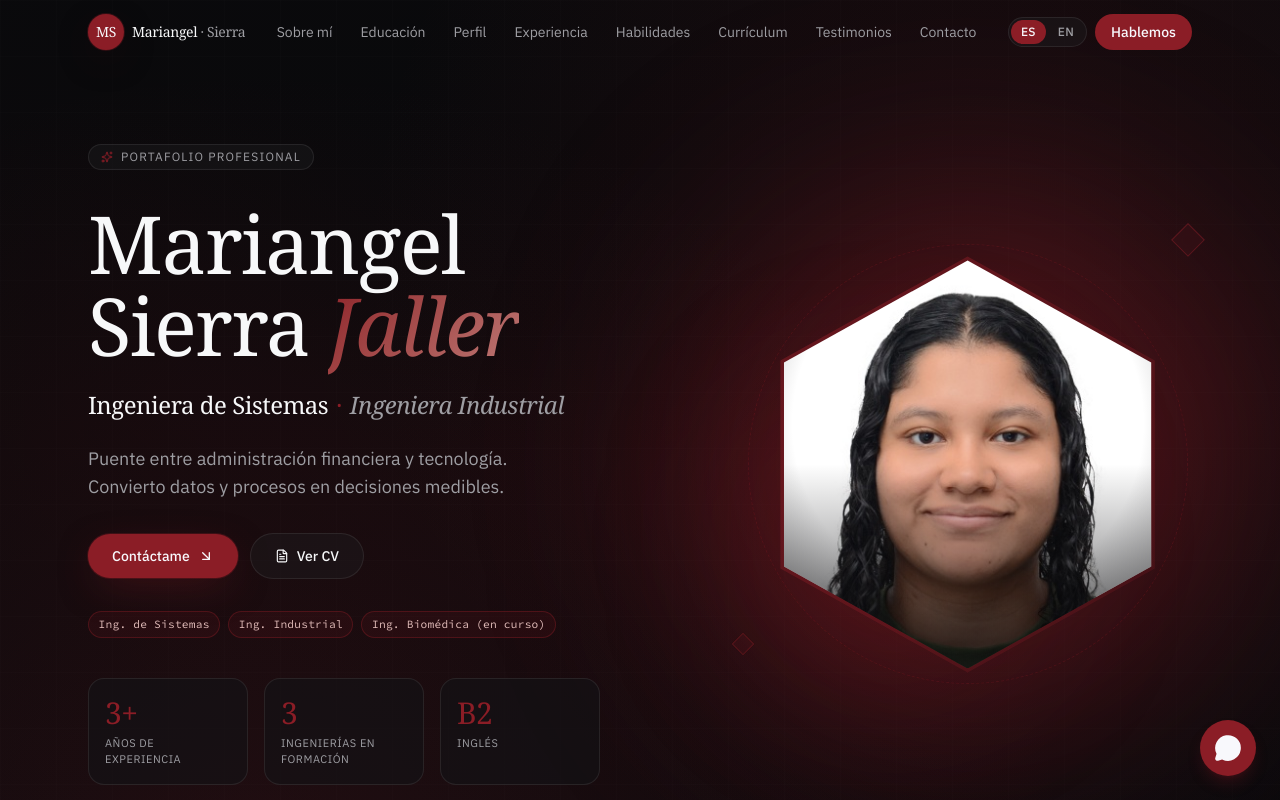
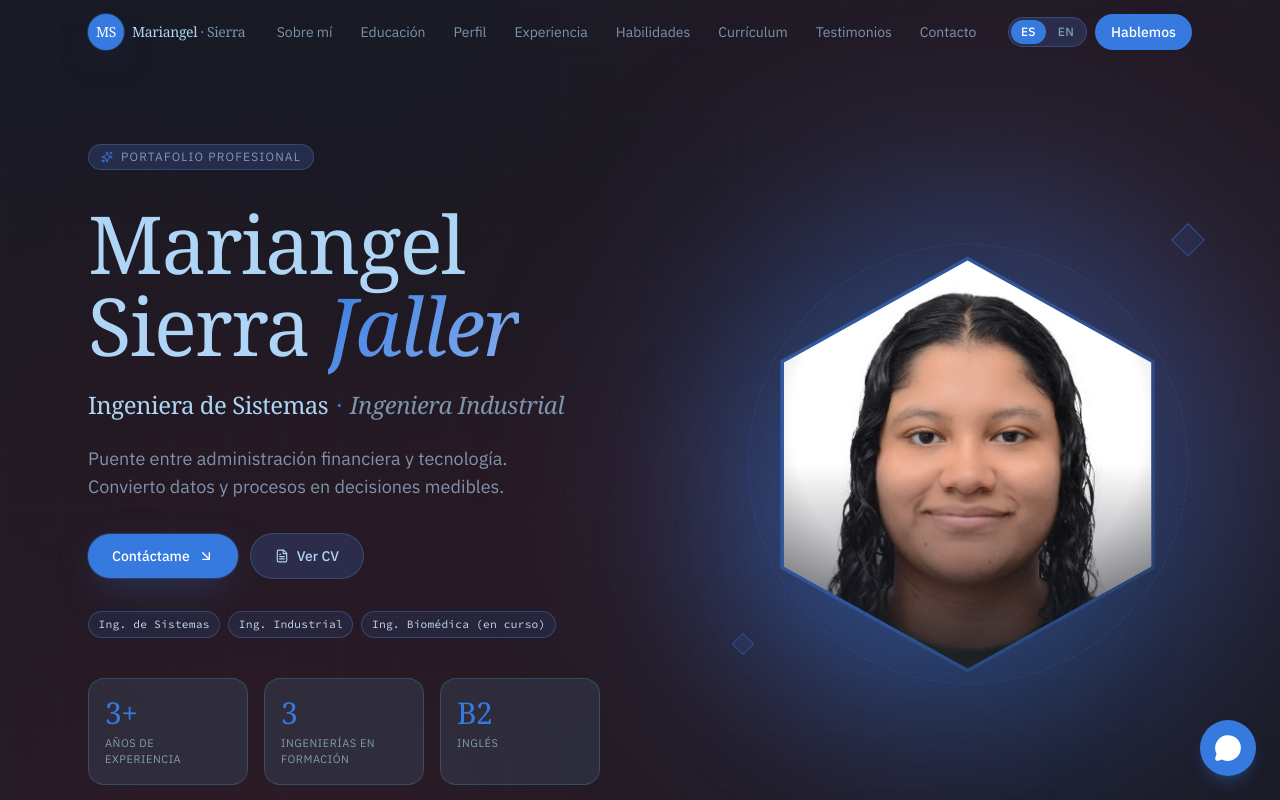
Before and after one commit to MariangelSierraJaller/mariangelsierrajaller.github.io, a React (Vite) app: page /#/es/tech in a window 1280 px wide. Shown: the top 800 px of the page. Built offline with nearby package versions, Linux system fonts and the light colour scheme; a web font is replaced by a local one.

Commit message:
Change color palette in portfolio

```diff
--- a/src/components/HeroSection.tsx
+++ b/src/components/HeroSection.tsx
@@ -91,7 +91,7 @@ export default function HeroSection() {
           <div className="mt-8 flex flex-wrap items-center gap-3">
             <a
               href="#contact"
-              className="inline-flex items-center gap-2 rounded-full bg-primary px-6 py-3 text-sm font-medium text-primary-foreground transition-all hover:bg-[var(--color-primary-hover)] santino-glow"
+              className="inline-flex items-center gap-2 rounded-full bg-primary px-6 py-3 text-sm font-medium text-primary-foreground transition-all hover:bg-[var(--color-primary-hover)] blue-glow"
             >
               {t<string>("hero.ctaPrimary")}
               <ArrowDownRight size={16} />
@@ -155,7 +155,7 @@ export default function HeroSection() {
               className="absolute inset-0 rounded-full border border-dashed border-primary/25"
             />
             <div
-              className="absolute inset-3 santino-glow"
+              className="absolute inset-3 blue-glow"
               style={{
                 clipPath:
                   "polygon(50% 0%, 95% 25%, 95% 75%, 50% 100%, 5% 75%, 5% 25%)",
--- a/src/components/Navigation.tsx
+++ b/src/components/Navigation.tsx
@@ -32,7 +32,7 @@ export default function Navigation() {
       <div className="mx-auto flex h-16 max-w-6xl items-center justify-between px-6">
         <Link to={`/${lang}`} className="group flex items-center gap-2">
           <span
-            className="grid h-9 w-9 place-items-center rounded-full bg-primary font-display text-sm text-primary-foreground santino-glow">
+            className="grid h-9 w-9 place-items-center rounded-full bg-primary font-display text-sm text-primary-foreground blue-glow">
             MS
           </span>
           <span className="hidden font-display text-sm tracking-tight text-foreground sm:block">
--- a/src/components/ProfileSwitch.tsx
+++ b/src/components/ProfileSwitch.tsx
@@ -31,7 +31,7 @@ export default function ProfileSwitch() {
                 {active && (
                   <motion.span
                     layoutId="profile-pill"
-                    className="absolute inset-0 -z-10 rounded-full bg-primary santino-glow"
+                    className="absolute inset-0 -z-10 rounded-full bg-primary blue-glow"
                     transition={{ type: "spring", stiffness: 300, damping: 30 }}
                   />
                 )}
--- a/src/components/ResumeSection.tsx
+++ b/src/components/ResumeSection.tsx
@@ -147,7 +147,7 @@ export default function ResumeSection() {
             <div
               className="pointer-events-none absolute inset-0 z-10 flex items-center justify-center bg-background/40 opacity-0 backdrop-blur-[2px] transition-opacity duration-300 group-hover:opacity-100">
               <span
-                className="inline-flex items-center gap-2 rounded-full bg-primary px-5 py-2.5 text-sm font-medium text-primary-foreground santino-glow">
+                className="inline-flex items-center gap-2 rounded-full bg-primary px-5 py-2.5 text-sm font-medium text-primary-foreground blue-glow">
                 <Eye size={16} />
                 {t<string>("resume.viewFullCta")}
               </span>
@@ -158,7 +158,7 @@ export default function ResumeSection() {
             href={resource.href}
             target="_blank"
             rel="noreferrer"
-            className="mt-6 inline-flex items-center justify-center gap-2 rounded-full bg-primary px-6 py-3 text-sm font-medium text-primary-foreground transition-all hover:bg-[var(--color-primary-hover)] santino-glow"
+            className="mt-6 inline-flex items-center justify-center gap-2 rounded-full bg-primary px-6 py-3 text-sm font-medium text-primary-foreground transition-all hover:bg-[var(--color-primary-hover)] blue-glow"
           >
             <Download size={16} />
             {t<string>("resume.downloadCta")}
--- a/src/styles.css
+++ b/src/styles.css
@@ -38,64 +38,67 @@
 :root {
     --radius: 0.75rem;
 
-    /* #0A0A0C */
-    --background: oklch(0.145 0.005 285);
-    /* #F8F9FA */
-    --foreground: oklch(0.978 0.002 285);
+    /* Fondo principal: Una versión ultra profunda del Charcoal Blue para lograr el "dark mode" sin negro */
+    --background: #191B26;
+    /* Texto principal: Icy Blue para máximo contraste y legibilidad */
+    --foreground: #AED5F5;
 
-    /* #16161A */
-    --card: oklch(0.19 0.005 285);
-    --card-foreground: oklch(0.978 0.002 285);
+    /* Tarjetas: El Charcoal Blue exacto de tu paleta */
+    --card: #353A4C;
+    --card-foreground: #AED5F5;
 
-    --popover: oklch(0.19 0.005 285);
-    --popover-foreground: oklch(0.978 0.002 285);
+    --popover: #353A4C;
+    --popover-foreground: #AED5F5;
 
-    /* Rojo Santino #8B1E28 */
-    --primary: oklch(0.42 0.145 22);
-    --primary-foreground: oklch(0.98 0.005 285);
-    /* Hover #A72834 */
-    --primary-hover: oklch(0.48 0.16 22);
+    /* Primario: Azure Blue para botones y acentos */
+    --primary: #367ADF;
+    --primary-foreground: #FFFFFF;
 
-    --secondary: oklch(0.24 0.006 285);
-    --secondary-foreground: oklch(0.978 0.002 285);
+    /* Hover y brillos: Fresh Sky para dar un toque neón/eléctrico */
+    --primary-hover: #4FACE5;
 
-    --muted: oklch(0.22 0.005 285);
-    /* #A1A1AA */
-    --muted-foreground: oklch(0.7 0.008 285);
+    /* Secundario: French Blue para fondos alternativos */
+    --secondary: #394988;
+    --secondary-foreground: #AED5F5;
 
-    --accent: oklch(0.24 0.006 285);
-    --accent-foreground: oklch(0.978 0.002 285);
+    --muted: #394988;
+    /* Texto secundario: Icy Blue con opacidad */
+    --muted-foreground: color-mix(in srgb, #AED5F5 65%, transparent);
 
+    --accent: #367ADF;
+    --accent-foreground: #FFFFFF;
+
+    /* Acciones destructivas: Se mantiene el rojo por convención universal de UI */
     --destructive: oklch(0.62 0.22 25);
-    --destructive-foreground: oklch(0.98 0.005 285);
+    --destructive-foreground: #FFFFFF;
 
-    --border: oklch(1 0 0 / 8%);
-    --input: oklch(1 0 0 / 12%);
-    --ring: oklch(0.48 0.16 22);
+    /* Bordes sutiles basados en Fresh Sky */
+    --border: color-mix(in srgb, #4FACE5 25%, transparent);
+    --input: color-mix(in srgb, #4FACE5 30%, transparent);
+    --ring: #4FACE5;
 }
 
 .dark {
-    /* Same tokens; the site is dark by default. */
-    --background: oklch(0.145 0.005 285);
-    --foreground: oklch(0.978 0.002 285);
-    --card: oklch(0.19 0.005 285);
-    --card-foreground: oklch(0.978 0.002 285);
-    --popover: oklch(0.19 0.005 285);
-    --popover-foreground: oklch(0.978 0.002 285);
-    --primary: oklch(0.42 0.145 22);
-    --primary-foreground: oklch(0.98 0.005 285);
-    --primary-hover: oklch(0.48 0.16 22);
-    --secondary: oklch(0.24 0.006 285);
-    --secondary-foreground: oklch(0.978 0.002 285);
-    --muted: oklch(0.22 0.005 285);
-    --muted-foreground: oklch(0.7 0.008 285);
-    --accent: oklch(0.24 0.006 285);
-    --accent-foreground: oklch(0.978 0.002 285);
+    --background: #191B26;
+    --foreground: #AED5F5;
+    --card: #353A4C;
+    --card-foreground: #AED5F5;
+    --popover: #353A4C;
+    --popover-foreground: #AED5F5;
+    --primary: #367ADF;
+    --primary-foreground: #FFFFFF;
+    --primary-hover: #4FACE5;
+    --secondary: #394988;
+    --secondary-foreground: #AED5F5;
+    --muted: #394988;
+    --muted-foreground: color-mix(in srgb, #AED5F5 65%, transparent);
+    --accent: #367ADF;
+    --accent-foreground: #FFFFFF;
     --destructive: oklch(0.62 0.22 25);
-    --destructive-foreground: oklch(0.98 0.005 285);
-    --border: oklch(1 0 0 / 8%);
-    --input: oklch(1 0 0 / 12%);
-    --ring: oklch(0.48 0.16 22);
+    --destructive-foreground: #FFFFFF;
+    --border: color-mix(in srgb, #4FACE5 25%, transparent);
+    --input: color-mix(in srgb, #4FACE5 30%, transparent);
+    --ring: #4FACE5;
 }
 
 @layer base {
@@ -159,7 +162,7 @@
     text-wrap: balance;
 }
 
-@utility santino-glow {
+@utility blue-glow {
     box-shadow: 0 0 0 1px color-mix(in oklab, var(--color-primary) 30%, transparent),
     0 12px 40px -12px color-mix(in oklab, var(--color-primary) 50%, transparent);
 }
```
Also changed, not shown: .lovable/plan.md.
